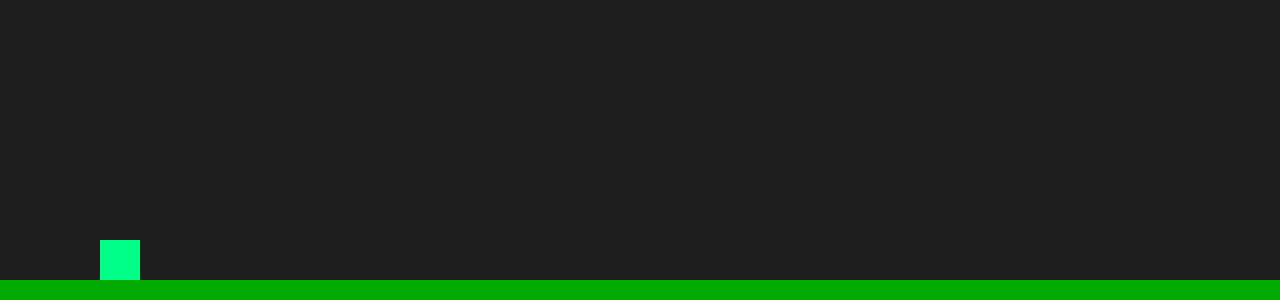
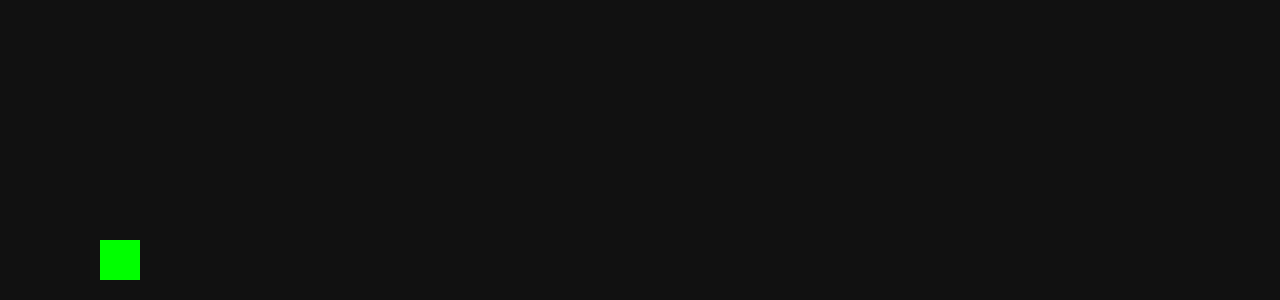
Before and after one commit to 08152/Shooter1, a plain HTML site: page game_start.html in a window 1280 px wide. Shown: the part 500-800 px from the top of the page. Drawn offline with Linux system fonts and the light colour scheme.

Commit message:
Update game_start.html

```diff
--- a/game_start.html
+++ b/game_start.html
@@ -2,13 +2,13 @@
 <html lang="de">
 <head>
 <meta charset="UTF-8">
-<title>Game Start</title>
+<title>Game</title>
 
 <style>
 body {
   margin: 0;
   overflow: hidden;
-  background: #1e1e1e;
+  background: #111;
 }
 
 canvas {
@@ -22,29 +22,17 @@ canvas {
 <canvas id="c"></canvas>
 
 <script>
+
 const canvas = document.getElementById("c");
 const ctx = canvas.getContext("2d");
 
 canvas.width = window.innerWidth;
 canvas.height = window.innerHeight;
 
-// 🔥 LEVEL DATEN (werden später aus 1.html geladen)
-let level = [
-  { x: 400, w: 40, h: 60 },
-  { x: 700, w: 40, h: 60 },
-  { x: 1100, w: 40, h: 60 }
-];
+// LOAD LEVEL
+let level = JSON.parse(localStorage.getItem("level1") || "[]");
 
-let player = {
-  x: 100,
-  y: 200,
-  w: 40,
-  h: 40,
-  vy: 0,
-  g: 0.8,
-  jump: -14,
-  grounded: false
-};
+let player = {x:100,y:100,w:40,h:40,vy:0,g:0.8,jump:-14,grounded:false};
 
 function jump(){
   if(player.grounded){
@@ -53,48 +41,74 @@ function jump(){
   }
 }
 
-document.addEventListener("keydown", e=>{
-  if(e.code==="Space") jump();
-});
-document.addEventListener("click", jump);
+document.addEventListener("keydown",e=>{if(e.code==="Space")jump();});
+document.addEventListener("click",jump);
 
 function loop(){
   ctx.clearRect(0,0,canvas.width,canvas.height);
 
-  // ground
-  ctx.fillStyle="#00aa00";
-  ctx.fillRect(0,canvas.height-20,canvas.width,20);
-
-  // player physics
+  // PLAYER
   player.vy += player.g;
   player.y += player.vy;
 
-  if(player.y + player.h >= canvas.height-20){
-    player.y = canvas.height-20-player.h;
-    player.vy = 0;
-    player.grounded = true;
+  if(player.y+player.h>=canvas.height-20){
+    player.y=canvas.height-20-player.h;
+    player.vy=0;
+    player.grounded=true;
   }
 
-  // player
-  ctx.fillStyle="#00ff88";
+  ctx.fillStyle="lime";
   ctx.fillRect(player.x,player.y,player.w,player.h);
 
-  // obstacles from level
+  // OBJECTS
   for(let o of level){
-    o.x -= 6;
 
-    ctx.fillStyle="red";
-    ctx.fillRect(o.x, canvas.height-80, o.w, o.h);
+    if(o.type==="block"){
+      ctx.fillStyle="#777";
+      ctx.fillRect(o.x,o.y,40,40);
+    }
 
-    // collision
-    if(
-      player.x < o.x + o.w &&
-      player.x + player.w > o.x &&
-      player.y < canvas.height-80 + o.h &&
-      player.y + player.h > canvas.height-80
-    ){
-      alert("Game Over!");
-      location.reload();
+    if(o.type==="spike"){
+      ctx.fillStyle="red";
+      ctx.fillRect(o.x,o.y,40,40);
+    }
+
+    if(o.type==="jumppad"){
+      ctx.fillStyle="yellow";
+      ctx.fillRect(o.x,o.y,40,10);
+    }
+
+    if(o.type==="end"){
+      ctx.fillStyle="blue";
+      ctx.fillRect(o.x,o.y,40,40);
+
+      if(player.x < o.x+40 && player.x+player.w > o.x){
+        alert("LEVEL COMPLETE!");
+      }
+    }
+
+    // COLLISION BLOCKS
+    if(o.type==="block"){
+      if(
+        player.x < o.x+40 &&
+        player.x+player.w > o.x &&
+        player.y < o.y+40 &&
+        player.y+player.h > o.y
+      ){
+        location.reload();
+      }
+    }
+
+    // SPIKES
+    if(o.type==="spike"){
+      if(
+        player.x < o.x+40 &&
+        player.x+player.w > o.x &&
+        player.y < o.y+40 &&
+        player.y+player.h > o.y
+      ){
+        location.reload();
+      }
     }
   }
 
@@ -102,6 +116,7 @@ function loop(){
 }
 
 loop();
+
 </script>
 
 </body>
```
